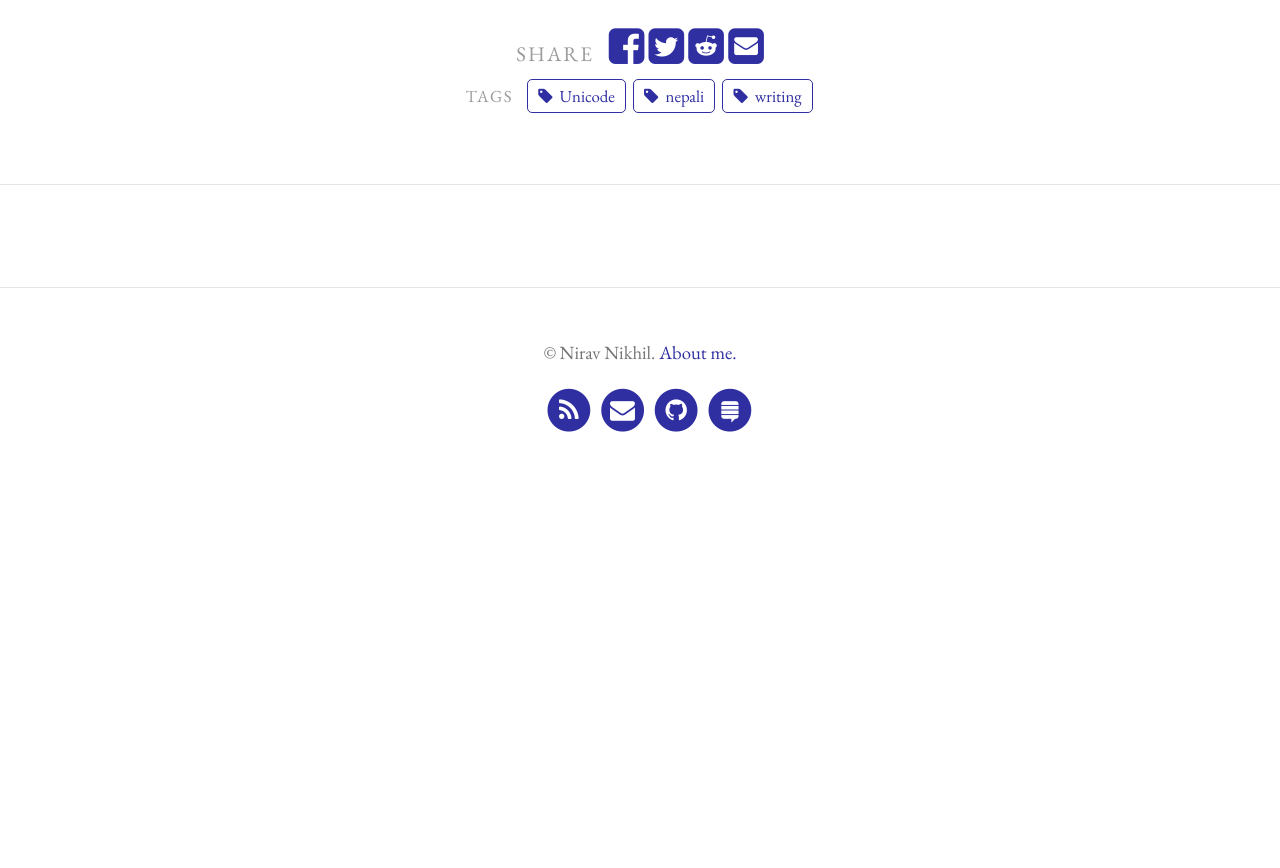
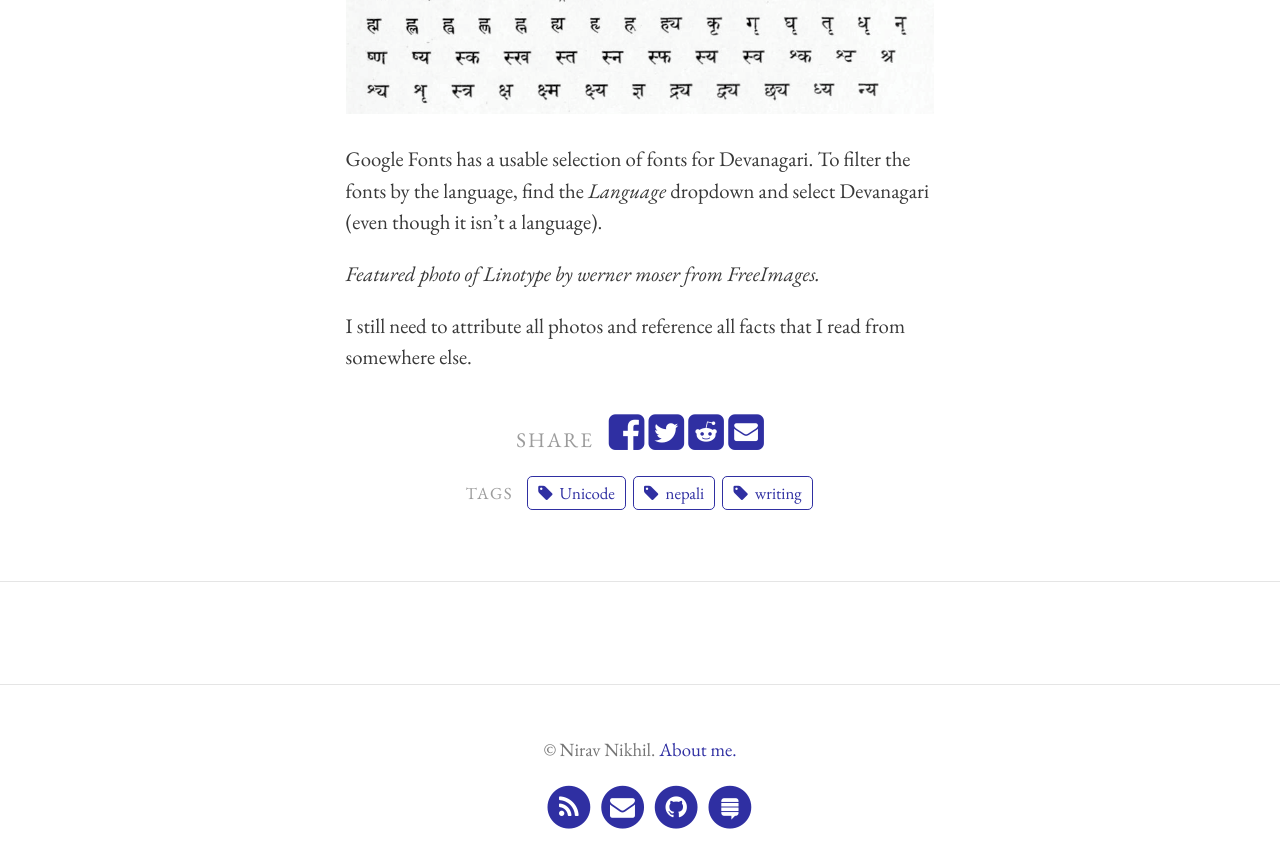
Before and after one commit to niravcodes/niravcodes.github.io, a Jekyll site: the page built from _posts/2019-10-16-on-the-nepali-language-and-unicode-1.md, in a window 1280 px wide and 900 px high, scrolled down 10905 px. Shown: the top 868 px of the window. Built offline with Jekyll 4.4.1, drawn with Linux system fonts in a browser that asks for light colours; comment, search, counter and statistics services are not loaded; before the commit the page ends 11411 px from its top, so only the background shows below that.

Commit message:
Updated On The Nepali Language And Unicode 1

```diff
--- a/_posts/2019-10-16-on-the-nepali-language-and-unicode-1.md
+++ b/_posts/2019-10-16-on-the-nepali-language-and-unicode-1.md
@@ -6,8 +6,8 @@ tags:
 - nepali
 - writing
 excerpt_separator: "<!--more-->"
-feature-img:
-thumbnail:
+feature-img: "/uploads/old_linotype.jpg"
+thumbnail: "/uploads/old_linotype.jpg"
 layout: post
 ---
 
@@ -108,3 +108,7 @@ Nepal Language Technology Kendra website also provides keyboard layouts for Nepa
 ![compositionsdevanagari.png](/uploads/compositionsdevanagari.png)
 
 Google Fonts has a usable selection of fonts for Devanagari. To filter the fonts by the language, find the *Language* dropdown and select Devanagari (even though it isn’t a language).
+
+_Featured photo of Linotype by werner moser from FreeImages._
+
+I still need to attribute all photos and reference all facts that I read from somewhere else.
```
